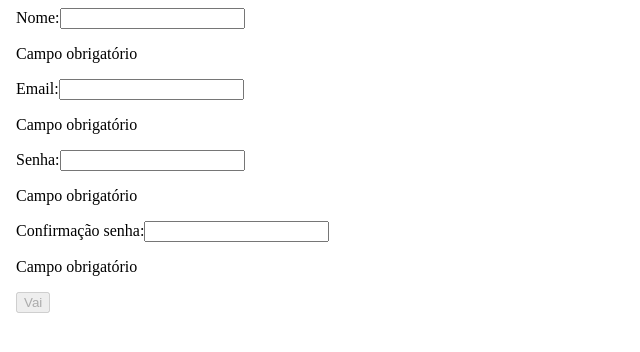
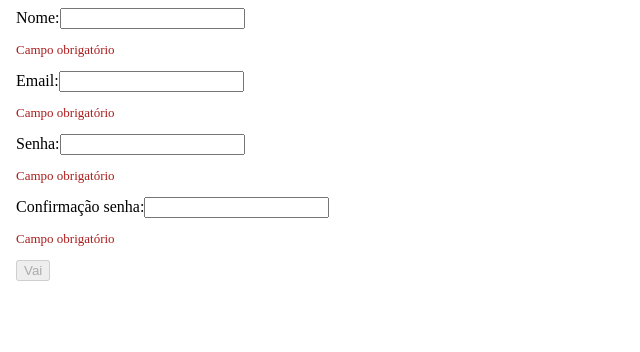
Before and after one commit to RudsDev/fd-cadastro-front, an Angular app: page /formulario in a window 1280 px wide. Shown: the top 352 px of the page, without its empty margins (0-640 px from the left). Built offline with nearby package versions, Linux system fonts and the light colour scheme.

Commit message:
Criação e utilização componente error-message

```diff
--- a/src/app/app.module.ts
+++ b/src/app/app.module.ts
@@ -5,11 +5,13 @@ import { AppRoutingModule } from './app-routing.module';
 import { AppComponent } from './app.component';
 import { CadastroFormComponent } from './modules/cadastro/page/cadastro-form/cadastro-form.component';
 import { ReactiveFormsModule } from '@angular/forms';
+import { ErrorMessageComponent } from './modules/cadastro/components/error-message/error-message.component';
 
 @NgModule({
   declarations: [
     AppComponent,
-    CadastroFormComponent
+    CadastroFormComponent,
+    ErrorMessageComponent,
   ],
   imports: [
     BrowserModule,
--- /dev/null
+++ b/src/app/modules/cadastro/components/error-message/error-message.component.html
@@ -0,0 +1,3 @@
+<p *ngIf="isInvalid" class="error-message">
+  {{message}}
+</p>
--- /dev/null
+++ b/src/app/modules/cadastro/components/error-message/error-message.component.scss
@@ -0,0 +1,4 @@
+.error-message{
+  color: #ab1c1c;
+  font-size: small;
+}
--- a/src/app/modules/cadastro/page/cadastro-form/cadastro-form.component.html
+++ b/src/app/modules/cadastro/page/cadastro-form/cadastro-form.component.html
@@ -17,7 +17,10 @@
           required
         />
         <div *ngIf="formInvalido">
-          <p *ngIf="nome.errors?.['required']">Campo obrigatório</p>
+          <error-message
+            [isInvalid]="nome.errors?.['required']"
+            [message]="'Campo obrigatório'"
+          />
         </div>
       </div>
 
@@ -31,8 +34,14 @@
           required
         />
         <div *ngIf="formInvalido">
-          <p *ngIf="email.errors?.['required']">Campo obrigatório</p>
-          <p *ngIf="email.errors?.['email']">Email inválido</p>
+          <error-message
+            [isInvalid]="email.errors?.['required']"
+            [message]="'Campo obrigatório'"
+          />
+          <error-message
+            [isInvalid]="email.errors?.['email']"
+            [message]="'Email inválido'"
+          />
         </div>
       </div>
 
@@ -46,7 +55,10 @@
           required
         />
         <div *ngIf="formInvalido">
-          <p *ngIf="senha.errors?.['required']">Campo obrigatório</p>
+          <error-message
+            [isInvalid]="senha.errors?.['required']"
+            [message]="'Campo obrigatório'"
+          />
         </div>
       </div>
 
@@ -61,10 +73,14 @@
           required
         />
         <div *ngIf="formInvalido">
-          <p *ngIf="confirmaSenha.errors?.['required']">Campo obrigatório</p>
-          <p *ngIf="confirmaSenha.errors?.['passwordMismatch']">
-            Senhas não conferem
-          </p>
+          <error-message
+            [isInvalid]="confirmaSenha.errors?.['required']"
+            [message]="'Campo obrigatório'"
+          />
+          <error-message
+            [isInvalid]="confirmaSenha.errors?.['passwordMismatch']"
+            [message]="'Senhas não conferem'"
+          />
         </div>
       </div>
 
```
Also changed, not shown: src/app/modules/cadastro/components/error-message/error-message.component.ts (added, +13 -0 lines), 1 other file (tests, documents, lock files or other folders).
